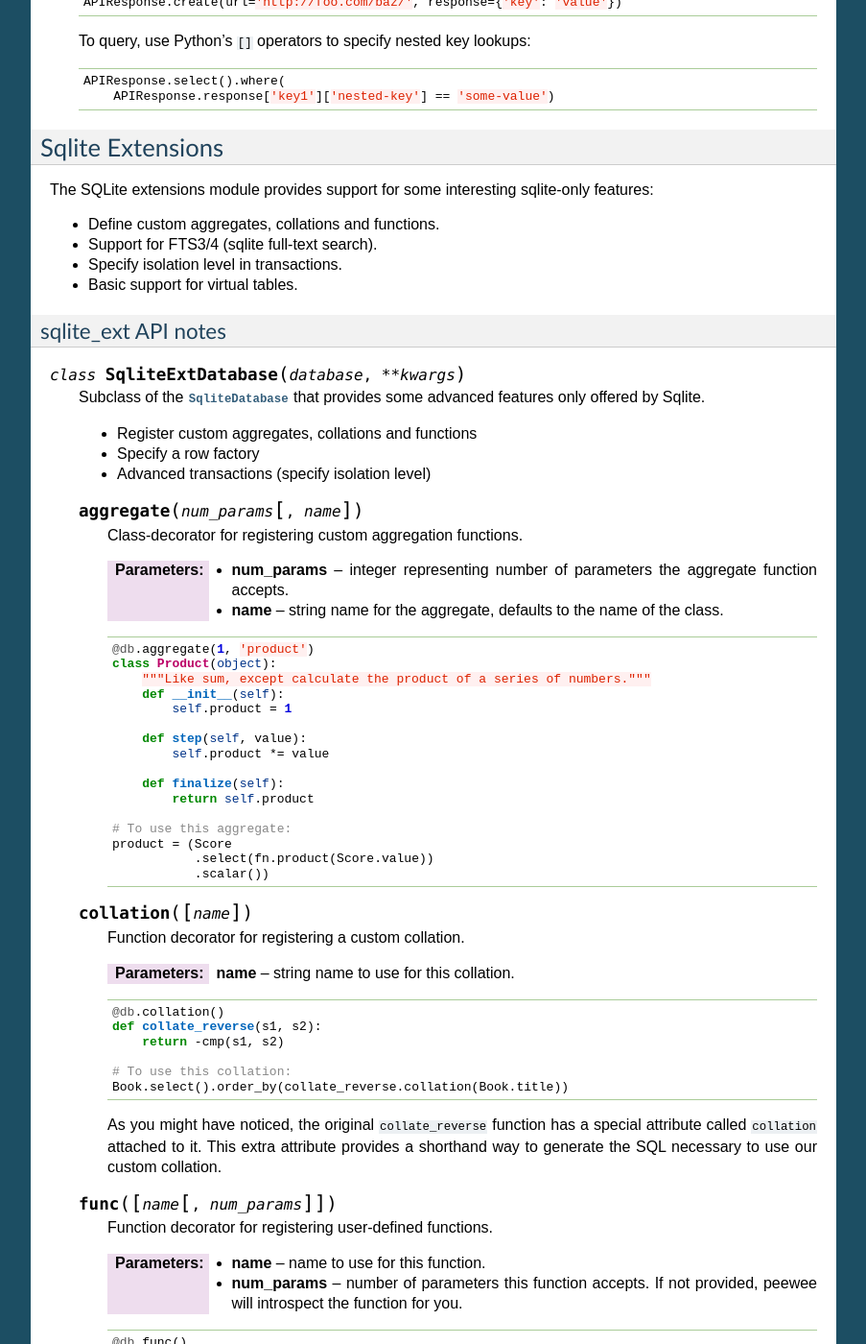
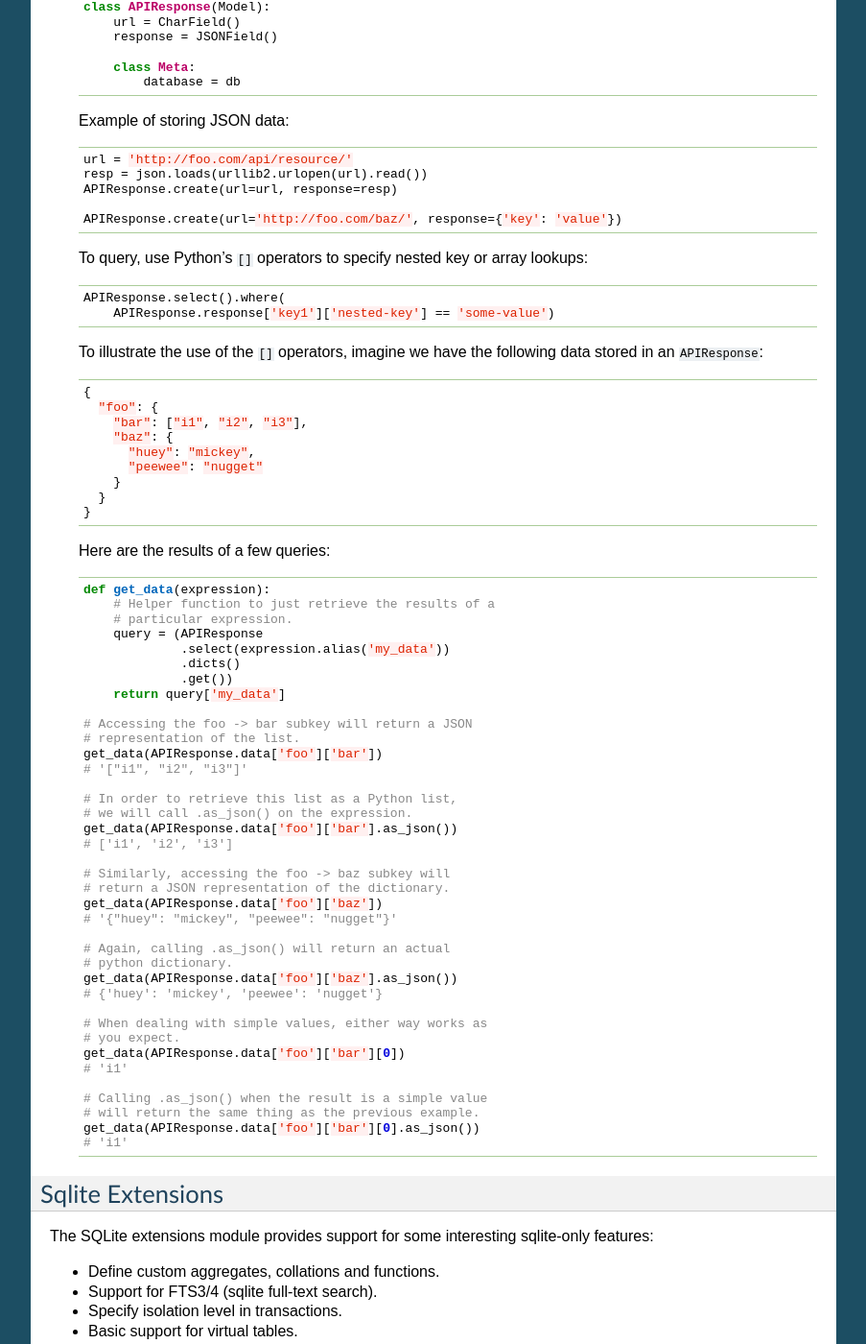
Before and after one commit to coleifer/peewee, a Sphinx documentation site: the page built from docs/peewee/playhouse.rst, in a window 1280 px wide and 1400 px high, scrolled down 9700 px. Shown: the whole window at 96% size, without its empty margins (198-1101 px from the left). Built offline with Sphinx 7.4.7, drawn with Linux system fonts in a browser that asks for light colours; pages that are not in the unit, such as notebooks, are missing from menus; some of the changed text lies outside the part shown.

Commit message:
More JSON docs.

```diff
--- a/docs/peewee/playhouse.rst
+++ b/docs/peewee/playhouse.rst
@@ -327,6 +327,20 @@ Here is an example of how you might declare a model with a JSON field:
     offense_responses = APIResponse.select().where(
       APIResponse.response['meta']['model'] == 'offense')
 
+    # Retrieve a sub-key for each APIResponse. By calling .as_json(), the
+    # data at the sub-key will be returned as Python objects (dicts, lists,
+    # etc) instead of serialized JSON.
+    q = (APIResponse
+         .select(
+           APIResponse.data['booking']['person'].as_json().alias('person'))
+         .where(
+           APIResponse.data['meta']['model'] == 'booking'))
+
+    for result in q:
+        print result.person['name'], result.person['dob']
+
+For more examples, see the :py:class:`JSONField` API documentation below.
+
 
 .. _server_side_cursors:
 
@@ -637,12 +651,69 @@ postgres_ext API notes
 
         APIResponse.create(url='http://foo.com/baz/', response={'key': 'value'})
 
-    To query, use Python's ``[]`` operators to specify nested key lookups:
+    To query, use Python's ``[]`` operators to specify nested key or array lookups:
 
     .. code-block:: python
 
         APIResponse.select().where(
             APIResponse.response['key1']['nested-key'] == 'some-value')
+
+    To illustrate the use of the ``[]`` operators, imagine we have the following data stored in an ``APIResponse``:
+
+    .. code-block:: javascript
+
+        {
+          "foo": {
+            "bar": ["i1", "i2", "i3"],
+            "baz": {
+              "huey": "mickey",
+              "peewee": "nugget"
+            }
+          }
+        }
+
+    Here are the results of a few queries:
+
+    .. code-block:: python
+
+        def get_data(expression):
+            # Helper function to just retrieve the results of a
+            # particular expression.
+            query = (APIResponse
+                     .select(expression.alias('my_data'))
+                     .dicts()
+                     .get())
+            return query['my_data']
+
+        # Accessing the foo -> bar subkey will return a JSON
+        # representation of the list.
+        get_data(APIResponse.data['foo']['bar'])
+        # '["i1", "i2", "i3"]'
+
+        # In order to retrieve this list as a Python list,
+        # we will call .as_json() on the expression.
+        get_data(APIResponse.data['foo']['bar'].as_json())
+        # ['i1', 'i2', 'i3']
+
+        # Similarly, accessing the foo -> baz subkey will
+        # return a JSON representation of the dictionary.
+        get_data(APIResponse.data['foo']['baz'])
+        # '{"huey": "mickey", "peewee": "nugget"}'
+
+        # Again, calling .as_json() will return an actual
+        # python dictionary.
+        get_data(APIResponse.data['foo']['baz'].as_json())
+        # {'huey': 'mickey', 'peewee': 'nugget'}
+
+        # When dealing with simple values, either way works as
+        # you expect.
+        get_data(APIResponse.data['foo']['bar'][0])
+        # 'i1'
+
+        # Calling .as_json() when the result is a simple value
+        # will return the same thing as the previous example.
+        get_data(APIResponse.data['foo']['bar'][0].as_json())
+        # 'i1'
 
 
 .. _sqlite_ext:
```
